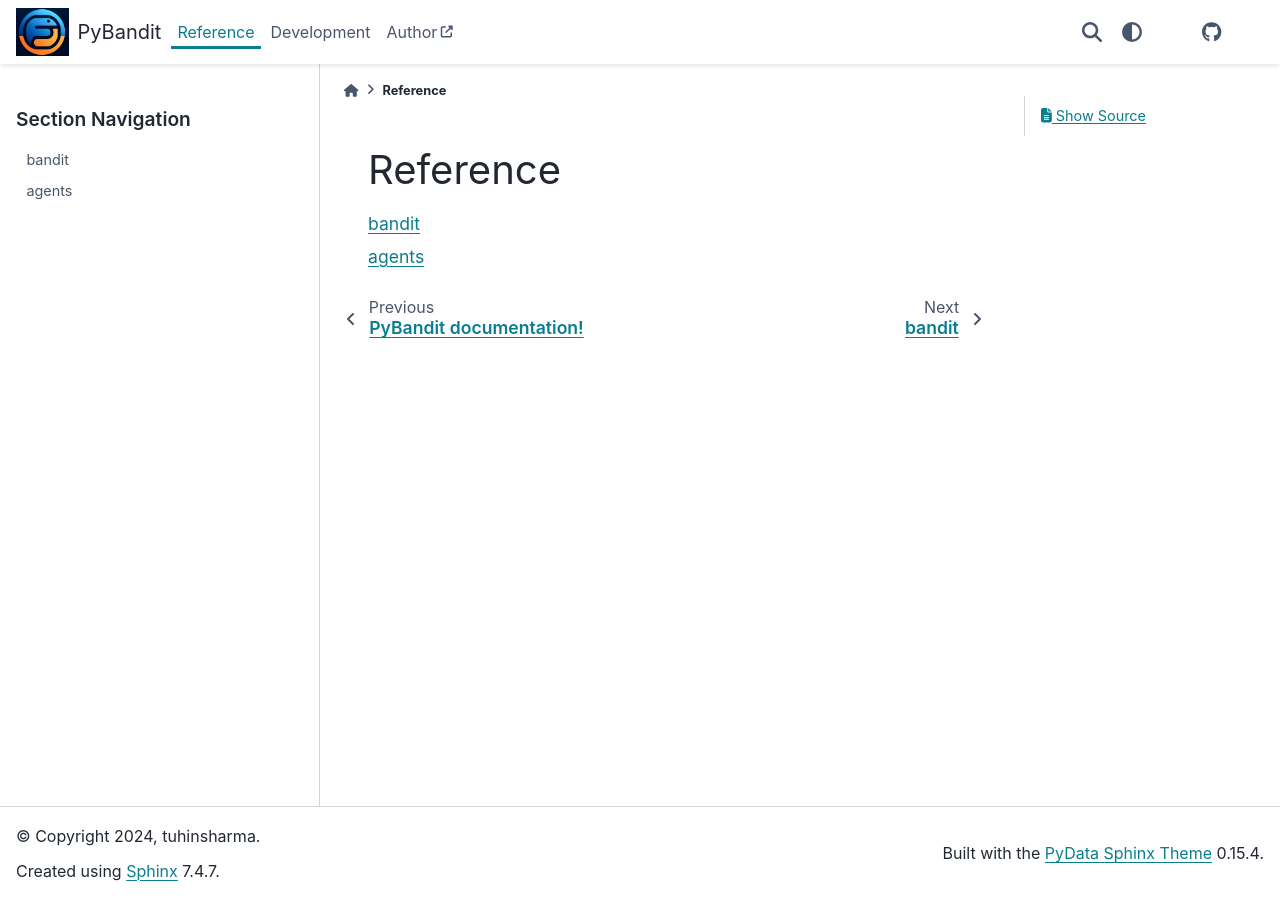
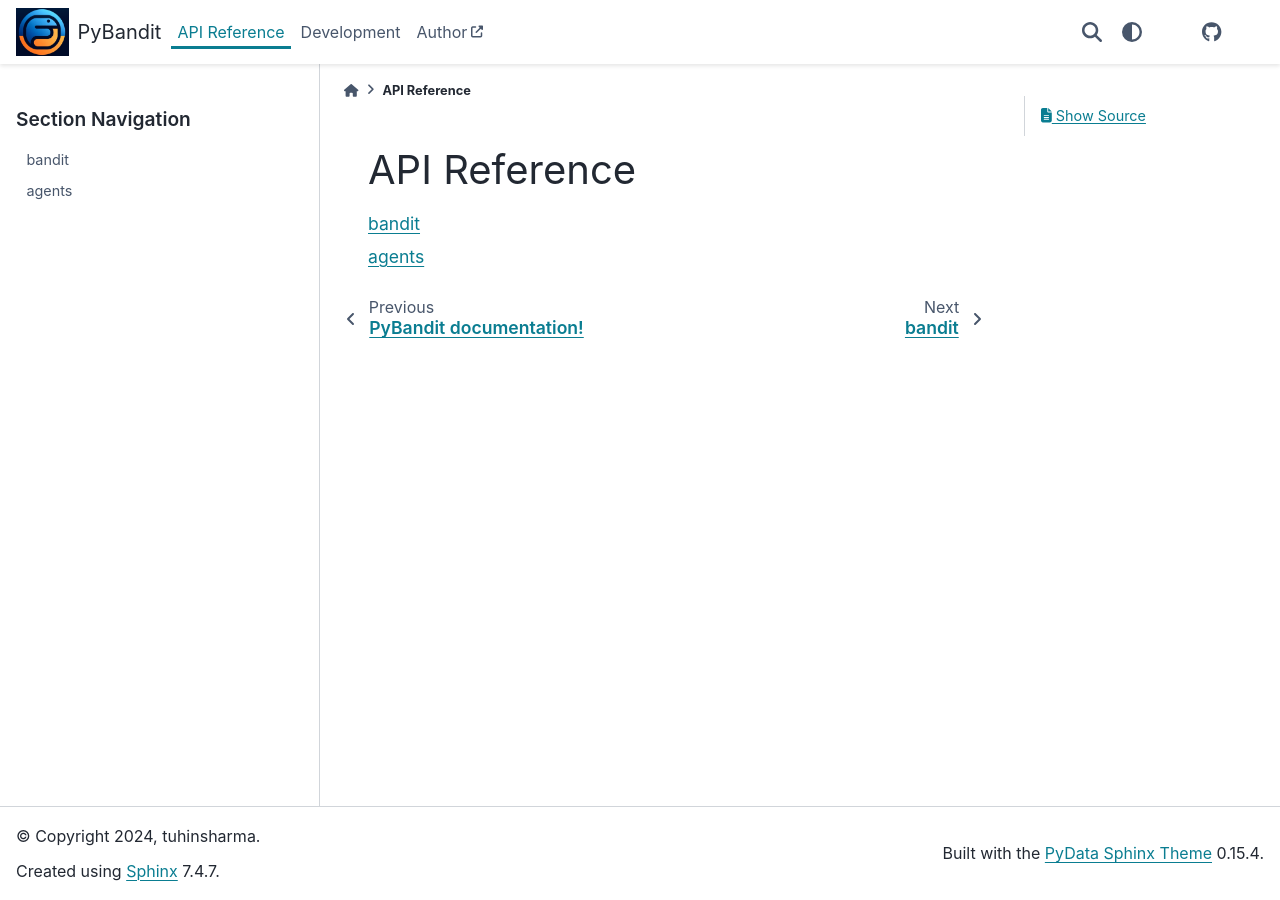
Before and after one commit to pybandit/pybandit, a Sphinx documentation site: the page built from doc/reference/index.rst, in a window 1280 px wide. Built offline with Sphinx 7.4.7 and the PyData theme 0.15.4, drawn with Linux system fonts in a browser that asks for light colours.

Commit message:
ENH: fix warnings and include imports

```diff
--- a/doc/reference/agents.rst
+++ b/doc/reference/agents.rst
@@ -1,2 +1,3 @@
+******
 agents
-======
+******
--- a/doc/reference/bandit.rst
+++ b/doc/reference/bandit.rst
@@ -1,5 +1,8 @@
+.. _bandit:
+
+******
 bandit
-======
+******
 
 ..  automodule:: bandit
     :members:
--- a/doc/reference/index.rst
+++ b/doc/reference/index.rst
@@ -1,6 +1,8 @@
-=========
-Reference
-=========
+.. _reference:
+
+=============
+API Reference
+=============
 
 .. toctree::
    :maxdepth: 2
```
